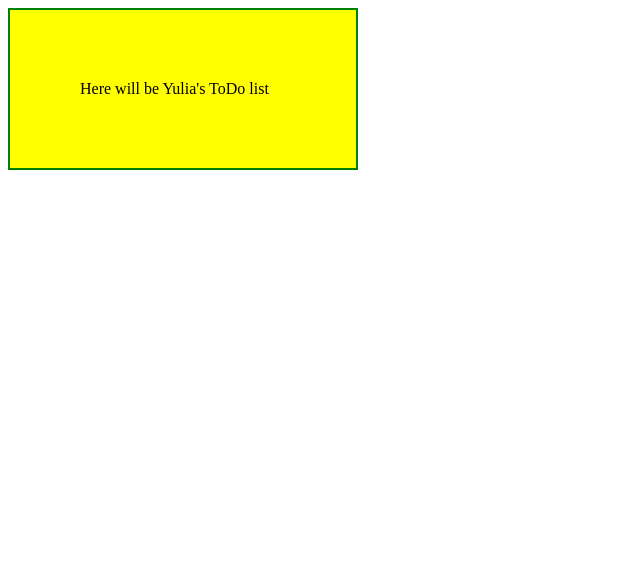
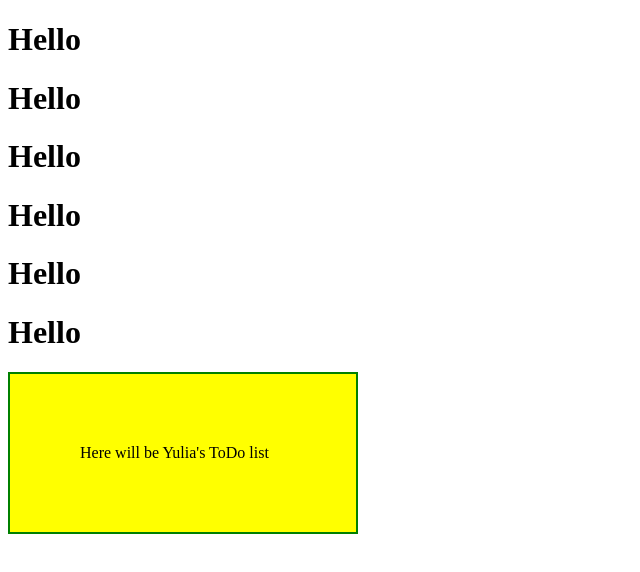
Before and after one commit to IuliiaChumachenko/ToDoList_Lepska, a plain HTML site: page index.html in a window 1280 px wide. Shown: the whole page, without its empty margins (0-640 px from the left). Drawn offline with Linux system fonts and the light colour scheme.

Commit message:
hello world

```diff
--- a/index.html
+++ b/index.html
@@ -7,6 +7,13 @@
 
 </head>
 <body>
+	<h1>Hello</h1>
+	<h1>Hello</h1>
+	<h1>Hello</h1>
+	<h1>Hello</h1>
+	<h1>Hello</h1>
+	<h1>Hello</h1>
+
 	<div id='hello'></div>
 
 	<script type="text/javascript" src="script.js"></script>
```
